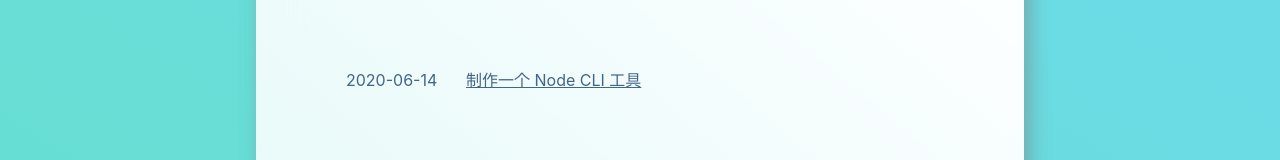
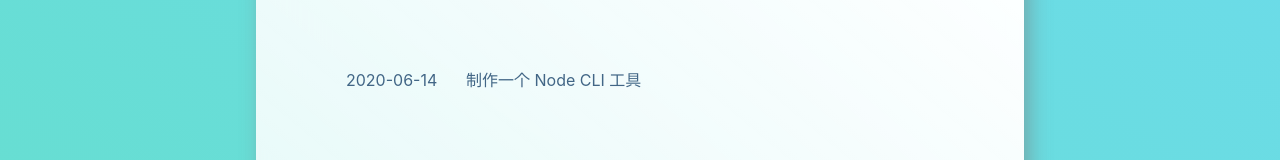
Before and after one commit to luohuidong/next-blog, a Next.js app: page /tags/CLI in a window 1280 px wide. Shown: the part 189-349 px from the top of the page. Built offline with nearby package versions, Linux system fonts and the light colour scheme.

Commit message:
调整样式

```diff
--- /dev/null
+++ b/components/CategoryAndTag/PostsList/index.module.scss
@@ -0,0 +1,17 @@
+.list {
+  list-style-type: none;
+
+  .listItem {
+    margin-bottom: 20px;
+
+    .link {
+      color: #426686;
+      text-decoration: none;
+
+      .time {
+        display: inline-block;
+        width: 120px;
+      }
+    }
+  }
+}
--- a/components/CategoryAndTag/PostsList/index.tsx
+++ b/components/CategoryAndTag/PostsList/index.tsx
@@ -1,5 +1,7 @@
 import React from "react";
 import Link from "next/link";
+
+import styles from "./index.module.scss";
 
 interface Props {
   postList: {
@@ -11,13 +13,13 @@ interface Props {
 
 export default function CommonPostList(props: Props) {
   return (
-    <ul style={{ listStyleType: "none" }}>
+    <ul className={styles.list}>
       {props.postList &&
         props.postList.map((data) => (
-          <li key={data.postFileName} style={{ marginBottom: 20 }}>
+          <li key={data.postFileName} className={styles.listItem}>
             <Link href="/posts/[id]" as={`/posts/${data.postFileName}`}>
-              <a style={{ color: "#426686" }}>
-                <span style={{ display: "inline-block", width: 120 }}>
+              <a className={styles.link}>
+                <span className={styles.time}>
                   <time dateTime={data.date}>{data.date}</time>
                 </span>
 
```
